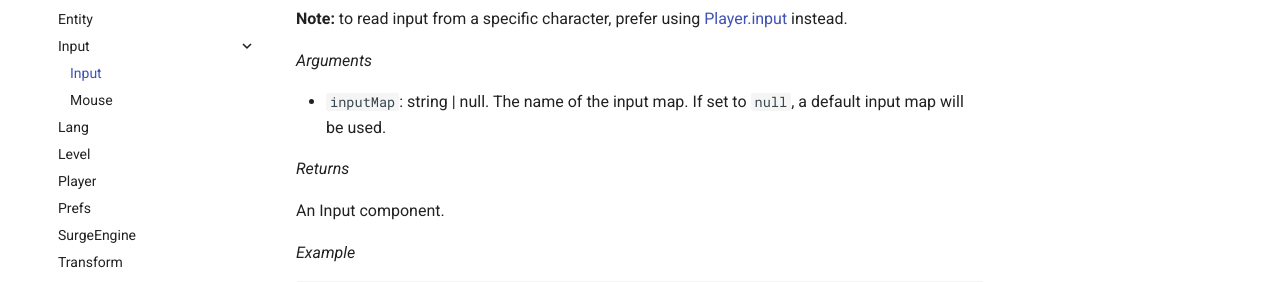
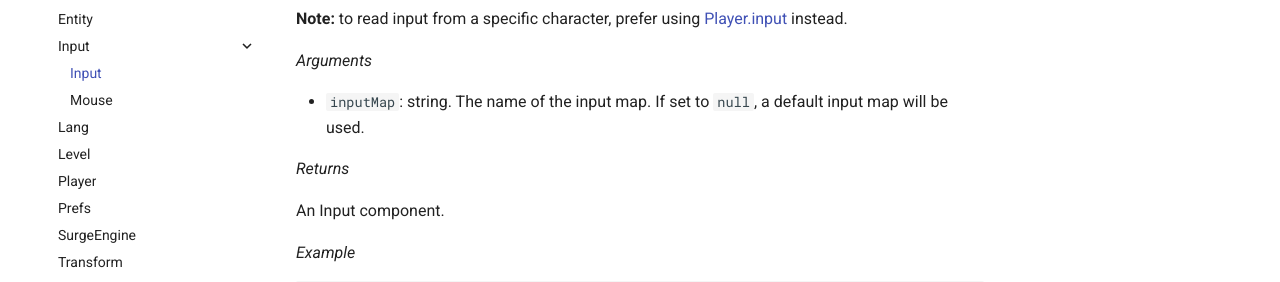
Before and after one commit to alemart/surgescript, an MkDocs documentation site: the page built from docs/engine/input.md, in a window 1280 px wide and 900 px high. Shown: the part 415-697 px from the top of the window. Built offline with MkDocs 1.6.1 and Material for MkDocs 9.7.7, drawn with Linux system fonts in a browser that asks for light colours; comment, search, counter and statistics services are not loaded.

Commit message:
Changed text

```diff
--- a/docs/engine/input.md
+++ b/docs/engine/input.md
@@ -16,7 +16,7 @@ Spawns a new Input component with the given input map.
 
 *Arguments*
 
-* `inputMap`: string | null. The name of the input map. If set to `null`, a default input map will be used.
+* `inputMap`: string. The name of the input map. If set to `null`, a default input map will be used.
 
 *Returns*
 
```
